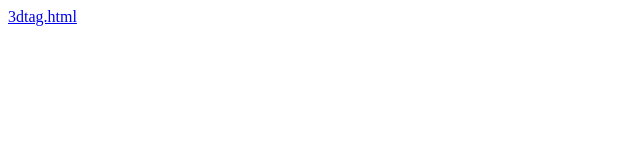
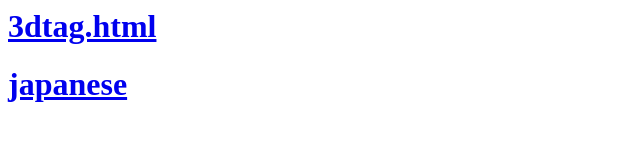
Before and after one commit to pengzg/html, a plain HTML site: page index.html in a window 1280 px wide. Shown: the whole page, without its empty margins (0-640 px from the left). Drawn offline with Linux system fonts and the light colour scheme.

Commit message:
fix: index.html add japanese

```diff
--- a/index.html
+++ b/index.html
@@ -3,7 +3,8 @@
         <title>项目目录</title>
     </head>
     <body>
-        <a href="./3dtag.html">3dtag.html</a>
+       <h1> <a href="./3dtag.html">3dtag.html</a></h1>
+       <h1> <a href="./japanese.html">japanese</a></h1>
     </body>
     <footer>
 
```
